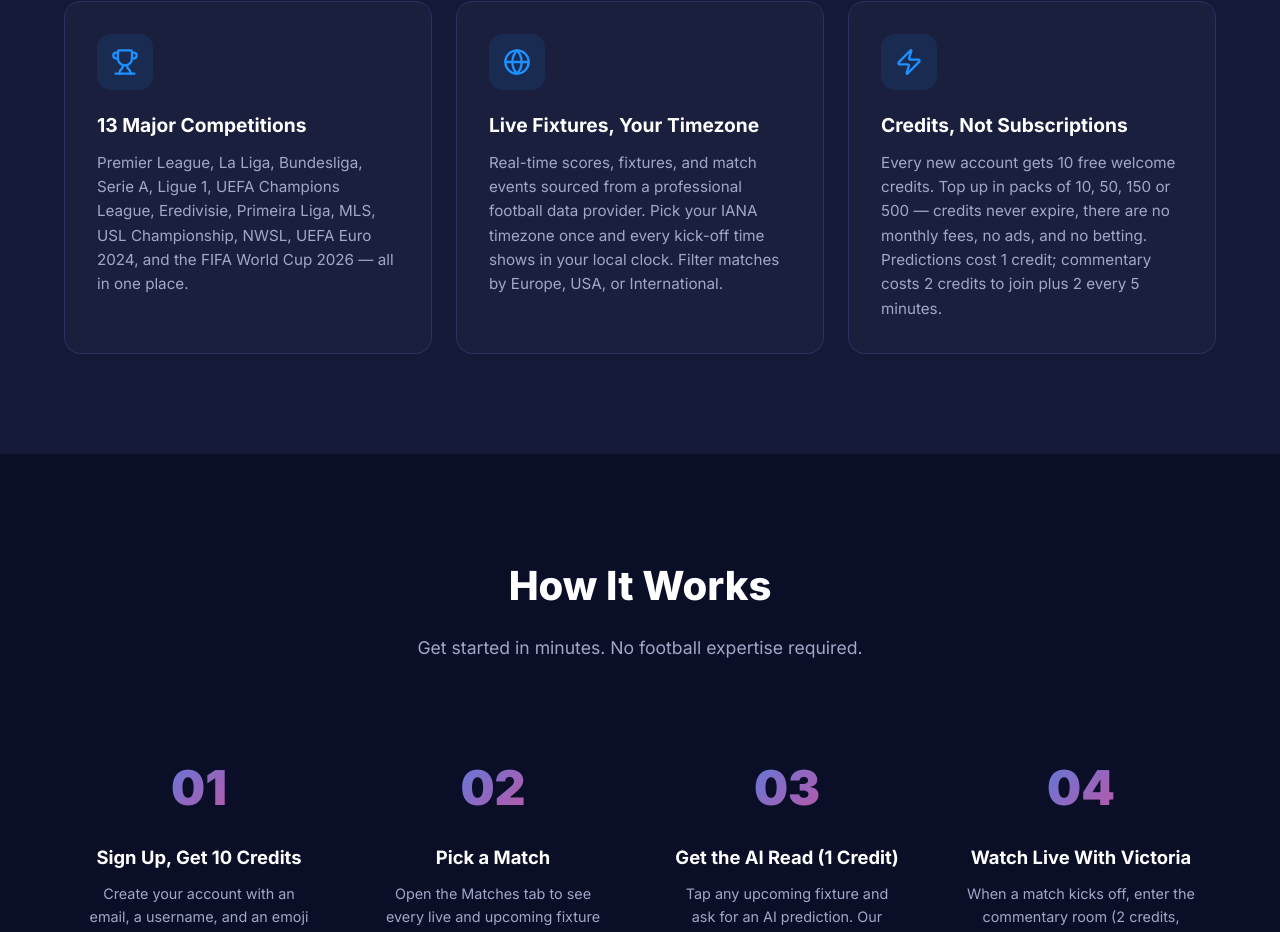
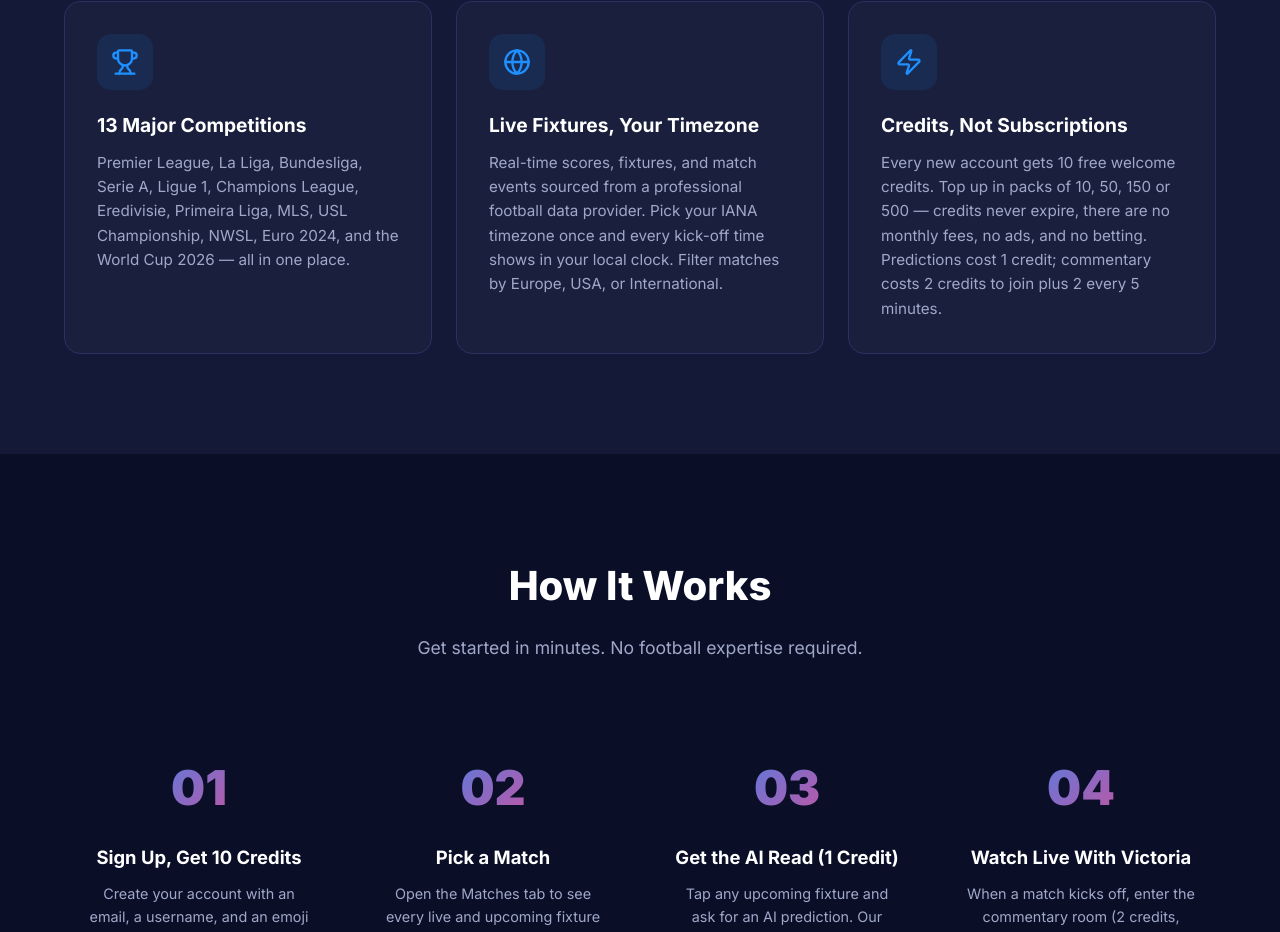
Before and after one commit to mvpcraft/web-home-task, a React (Vite) app: page / in a window 1280 px wide. Shown: the part 1372-2304 px from the top of the page. Built offline with nearby package versions, Linux system fonts and the light colour scheme; no server answers.

Commit message:
update: remove fifa

```diff
--- a/src/pages/Home.tsx
+++ b/src/pages/Home.tsx
@@ -29,7 +29,7 @@
     icon: <Trophy size={28} />,
     title: '13 Major Competitions',
     description:
-      'Premier League, La Liga, Bundesliga, Serie A, Ligue 1, UEFA Champions League, Eredivisie, Primeira Liga, MLS, USL Championship, NWSL, UEFA Euro 2024, and the FIFA World Cup 2026 — all in one place.',
+      'Premier League, La Liga, Bundesliga, Serie A, Ligue 1, Champions League, Eredivisie, Primeira Liga, MLS, USL Championship, NWSL, Euro 2024, and the World Cup 2026 — all in one place.',
   },
   {
     icon: <Globe size={28} />,
@@ -87,7 +87,7 @@
   },
   {
     q: 'Which leagues and competitions are covered?',
-    a: 'We cover 13 major competitions: the Premier League, La Liga, Bundesliga, Serie A, Ligue 1, UEFA Champions League, Eredivisie and Primeira Liga in Europe; MLS, USL Championship and NWSL in the US; plus UEFA Euro 2024 and the FIFA World Cup 2026. You can filter matches by region (Europe, USA, International).',
+    a: 'We cover 13 major competitions: the Premier League, La Liga, Bundesliga, Serie A, Ligue 1, Champions League, Eredivisie and Primeira Liga in Europe; MLS, USL Championship and NWSL in the US; plus Euro 2024 and the World Cup 2026. You can filter matches by region (Europe, USA, International).',
   },
   {
     q: 'Is the app free to use?',
--- a/src/pages/Terms.tsx
+++ b/src/pages/Terms.tsx
@@ -30,8 +30,8 @@
             The app also offers AI-generated win probabilities and written
             match analysis for upcoming fixtures across 13 major competitions
             (including the Premier League, La Liga, Bundesliga, Serie A,
-            Ligue 1, UEFA Champions League, MLS, UEFA Euro 2024 and the FIFA
-            World Cup 2026). The Service is provided for entertainment and
+            Ligue 1, Champions League, MLS, Euro 2024 and the World Cup
+            2026). The Service is provided for entertainment and
             informational purposes only.
           </p>
         </section>
```
